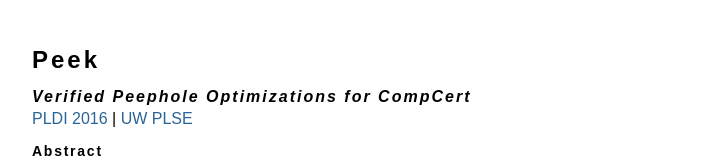
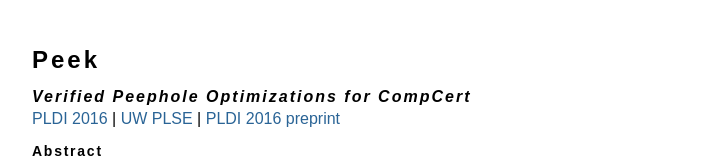
Before and after one commit to uwplse/peek, a plain HTML site: page web/index.html in a window 1280 px wide. Shown: the top 165 px of the page, without its empty margins (283-988 px from the left). Drawn offline with Linux system fonts and the light colour scheme.

Commit message:
linked to preprint

```diff
--- a/web/index.html
+++ b/web/index.html
@@ -11,6 +11,8 @@
 	<a href="http://conf.researchr.org/event/pldi-2016/pldi-2016-papers-verified-peephole-optimizations-for-compcert-">PLDI 2016</a>
 	|
 	<a href="http://uwplse.org">UW PLSE</a>
+	|
+	<a href="pldi16.pdf">PLDI 2016 preprint</a>
 	<div id="intro">
 		<h3>Abstract</h3>
 		<p>
```
Also changed, not shown: 1 other file.
